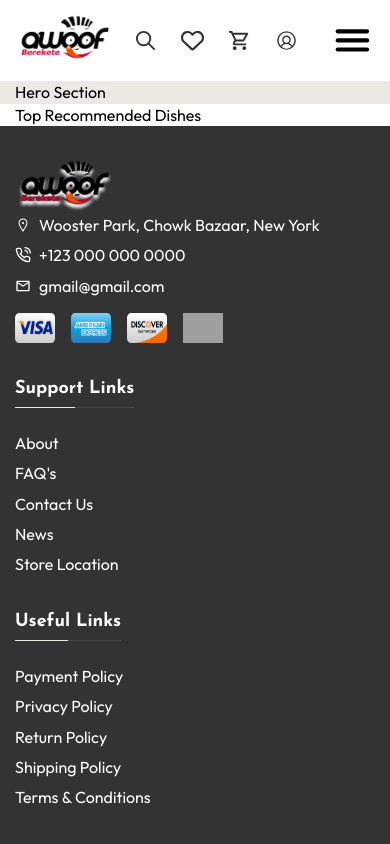
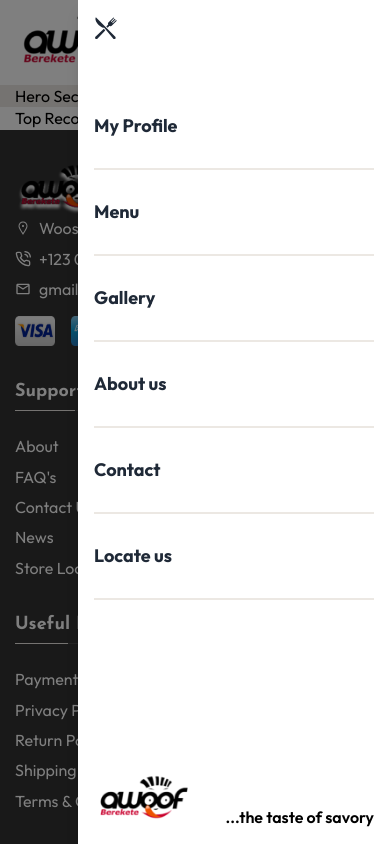
Before and after one commit to DigitalDovesolutions/awoofberekete, a Next.js app: page / in a window 390 px wide. Both pictures are taken after a click on the button 352 px from the left and 40 px from the top of the page. Shown: the top 844 px of the page. Built offline with nearby package versions, Linux system fonts and the light colour scheme; grey boxes are pictures that could not be loaded.

Commit message:
Updated layout, footer, logo, navbar, and top-recommended-dishes components; added SideNav component; modified styles in globals.css

```diff
--- a/app/layout.js
+++ b/app/layout.js
@@ -2,6 +2,7 @@ import { Inter } from "next/font/google";
 import "@/styles/globals.css";
 import Navbar from "@/components/Navbar";
 import Footer from "@/components/Footer";
+import SideNav from "@/components/SideNav";
 const inter = Inter({ subsets: ["latin"] });
 
 export const metadata = {
--- /dev/null
+++ b/app/loading.jsx
@@ -0,0 +1,8 @@
+
+const loading = () => {
+  return (
+    <div>loading</div>
+  )
+}
+
+export default loading
--- /dev/null
+++ b/app/not-found.jsx
@@ -0,0 +1,8 @@
+
+const notFound = () => {
+  return (
+    <div>Page not found</div>
+  )
+}
+
+export default notFound
--- a/components/Footer.jsx
+++ b/components/Footer.jsx
@@ -64,7 +64,7 @@ const Footer = () => {
 
           {/* CONTACT US */}
           <div>
-            <Logo className="mb-4" />
+            <Logo className="mb-4" width={100} height={100}/>
             <ul className="space-y-2">
               <li className="flex items-center">
                 <LiaMapMarkerAltSolid className="mr-2" />
--- a/components/Logo.jsx
+++ b/components/Logo.jsx
@@ -1,9 +1,9 @@
 import Image from 'next/image'
 import logo from "@/public/assets/images/Logo/cropped-logo.png"
 
-const Logo = ({ classname }) => {
+const Logo = ({ classname, width, height }) => {
   return (
-    <Image src={logo} className={classname} loading='lazy' alt="Awoof Logo" height={100} width={100}/>
+    <Image src={logo} className={classname} loading='lazy' alt="Awoof Logo" height={height} width={width}/>
   )
 }
 
--- a/components/Navbar.jsx
+++ b/components/Navbar.jsx
@@ -5,9 +5,11 @@ import { TbSearch } from "react-icons/tb";
 import { FaRegHeart } from "react-icons/fa6";
 import { MdOutlineShoppingCart } from "react-icons/md";
 import { PiUserCircle } from "react-icons/pi";
-import { IoMenu } from "react-icons/io5";
+import { GiHamburger } from "react-icons/gi";
 import Logo from "./Logo";
 import { usePathname } from "next/navigation";
+import { useState } from "react";
+import SideNav from "./SideNav";
 
 const menuItems = [
   { name: "Menu", href: "/" },
@@ -26,41 +28,47 @@ const icons = [
 const Navbar = () => {
   const currentPath = usePathname();
 
+  const [isOpen, setIsOpen] = useState(false);
+
   return (
-    <nav className="relative p-[13px_0] bg-transparent max-[991px]:bg-transparent">
+    <nav className="relative p-[5px_0] bg-transparent max-[991px]:bg-transparent">
       <div className="container">
         <div className="flex justify-between items-center">
 
           {/* Logo Section */}
           <Link href="/" className="logo">
-            <Logo />
+            <Logo width={135} height={110} />
           </Link>
 
           {/* Menu Items */}
           <ul className="max-[991px]:hidden flex justify-between items-center gap-16 max-md:gap-10 lg:gap-24">
             {menuItems.map(({ name, href }) => (
               <li key={name}>
-                <Link href={href} className={currentPath === href ? "text-danger" : "text-primary" } >{name}</Link>
+                <Link href={href} className={currentPath === href ? "text-danger" : "text-primary hover:text-danger transition-colors duration-700" } >{name}</Link>
               </li>
             ))}
           </ul>
 
           {/* Icons Section */}
           <div className="flex items-center">
-            <ul className="flex justify-end items-center gap-6 text-primary">
+            <ul className="max-sm:hidden flex justify-end items-center gap-6 text-primary">
               {icons.map(({ name, icon: Icon, className }) => (
-                <li key={name}>
+                <li key={name} className="hover:text-danger transition-all duration-0">
                   <Icon className={className} />
                 </li>
               ))}
             </ul>
 
             {/* Menu Button for Mobile */}
-            <button className="ml-8 min-[991px]:hidden">
-              <IoMenu className="text-black text-[2.8rem]" />
+            <button className="ml-8 min-[991px]:hidden" onClick={() => setIsOpen(true)}>
+              <GiHamburger className="text-black text-[2.2rem] transition-colors duration-0 ease-linear hover:text-danger" />
             </button>
           </div>
         </div>
+      </div>
+
+      <div className={`absolute top-0 h-screen w-screen transition-opacity duration-300 ease-in-out ${isOpen ? "opacity-100 z-10" : "-z-10 opacity-0"}`}>
+        <SideNav isOpen={() => setIsOpen(false)} active={isOpen} />
       </div>
     </nav>
   );
--- /dev/null
+++ b/components/SideNav.jsx
@@ -0,0 +1,70 @@
+
+import { GiKnifeFork } from "react-icons/gi";
+import Logo from "./Logo";
+import Link from "next/link";
+
+
+const menuItems = [
+    { name: "My Profile", href: "/profile" },
+    { name: "Menu", href: "/menu" },
+    { name: "Gallery", href: "/gallery" },
+    { name: "About us", href: "/about" },
+    { name: "Contact", href: "/contact" },
+    { name: "Locate us", href: "/location" },
+];
+
+const SideNav = ({ isOpen, active }) => {
+    return (
+      <div
+        className={`main-sidebar absolute top-0 h-screen w-screen bg-black transition-opacity duration-300 ease-linear ${
+          active ? "bg-opacity-50" : "bg-opacity-100"
+        }`}
+      >
+
+        <div className="sidebar-wrapper relative h-full w-full">
+          <div
+            className={`sidebar-content flex flex-col overflow-y-auto bg-white h-screen absolute right-0 w-4/5 md:w-1/2 lg:w-1/3 shadow-lg transition-transform duration-300 ease-in-out transform ${
+              active ? "translate-x-0" : "translate-x-full"
+            }`}
+          >
+
+            {/* Sidebar Header: Start aligned */}
+            <div className="sidebar-header p-4 mb-10 flex justify-start">
+              <button
+                className="text-2xl font-bold text-gray-800 transition-colors duration-0 ease-linear hover:text-danger focus:outline-none outline-none"
+                onClick={isOpen}
+              >
+                <GiKnifeFork/>
+              </button>
+            </div>
+
+            {/* Sidebar Body: Center aligned */}
+            <div className="sidebar-body p-4 flex-grow flex flex-col justify-start">
+                <ul className="flex flex-col justify-center items-start">
+                    {menuItems.map(({name, href}) => (
+                        <li key={name} className="text-lg font-bold pb-7 mb-7 text-gray-800 hover:text-danger w-full border-b-2 border-secondary">
+                            <Link href={href}>{name}</Link>
+                        </li>
+                    ))}
+                </ul>
+            </div>
+
+            {/* Sidebar Footer: End aligned */}
+            <div className="sidebar-footer p-4">
+              <div className="flex justify-between items-end">
+                <div className="logo-wrapper">
+                    <Logo width={100} height={100}/>
+                </div>
+
+                <div className="">
+                    <p className="font-semibold">...the taste of savory</p>
+                </div>
+              </div>
+            </div>
+          </div>
+        </div>
+      </div>
+    );
+  };
+
+  export default SideNav;
--- a/components/Top-recommended-dishes.jsx
+++ b/components/Top-recommended-dishes.jsx
@@ -1,4 +1,3 @@
-import React from 'react'
 
 const TopRecommendedDishes = () => {
   return (
--- a/styles/globals.css
+++ b/styles/globals.css
@@ -10,7 +10,7 @@
   font-size: 100%;
   list-style: none;
   vertical-align: baseline;
-  transition: 0.3s ease;
+  transition: 0.2s linear;
 }
 
 @layer base {
@@ -121,6 +121,8 @@ ol {
 
   body {
     font: var(--common-text);
+    overflow: hidden;
+    position: relative;
   }
 
   h1 {
```
